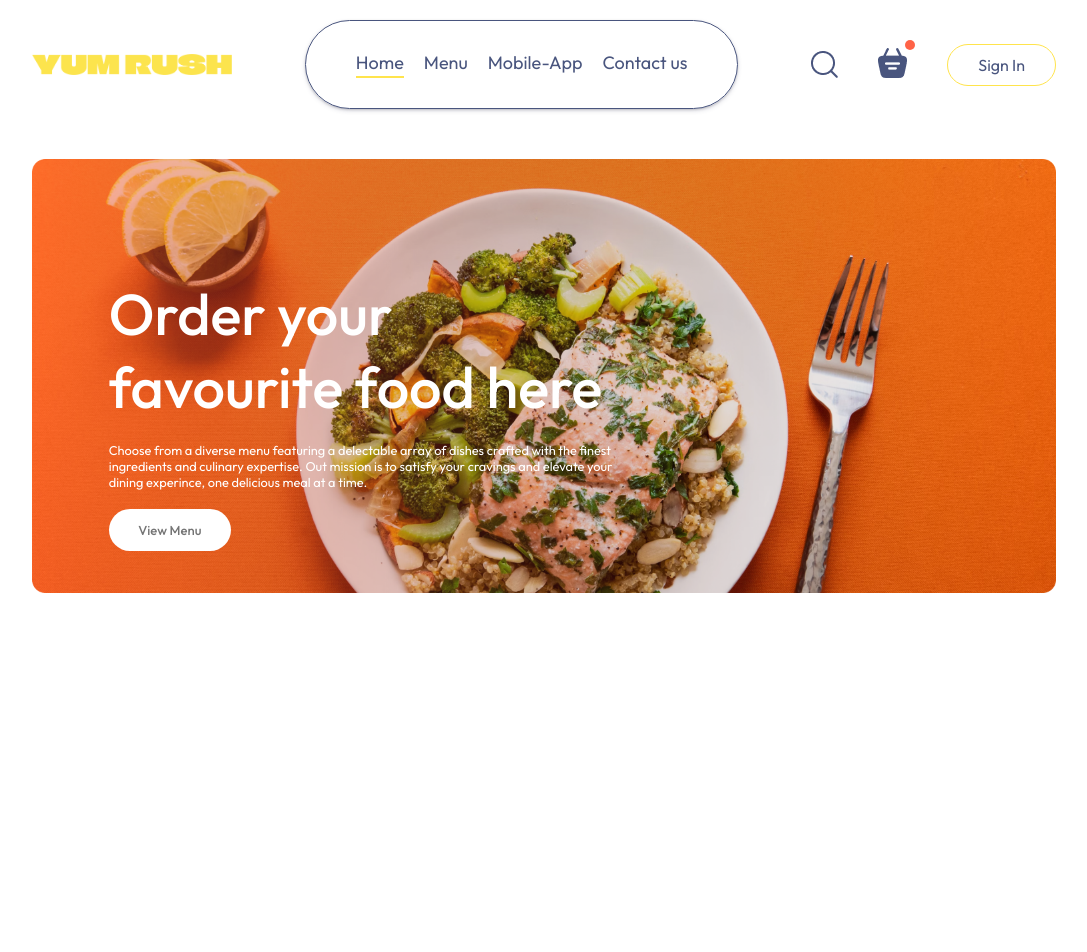
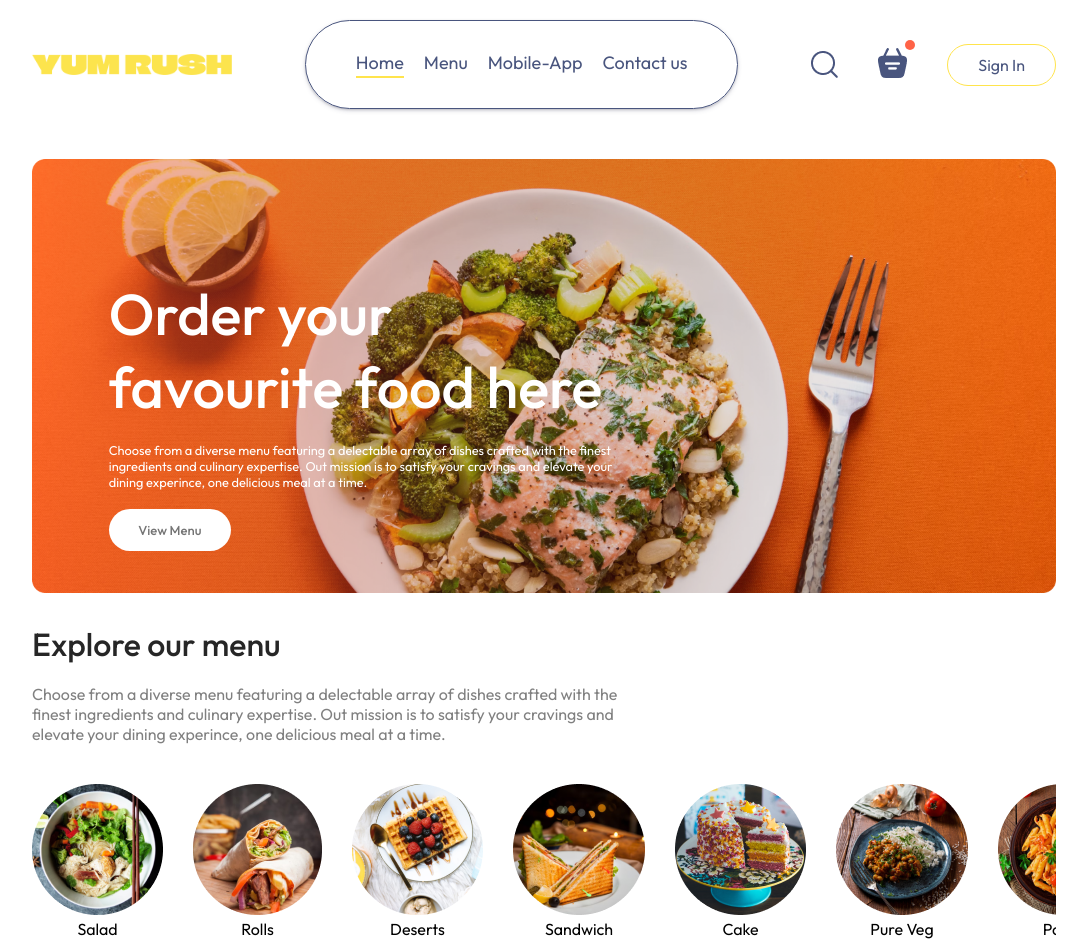
Before and after one commit to glen654/food-delivery, a React (Vite) app in the folder food-delivery-front-end/: page / in a window 1280 px wide. Shown: the top 952 px of the page, without its empty margins (96-1183 px from the left). Before the commit the page ends 800 px from the top, so only its background shows below. Built offline with nearby package versions, Linux system fonts and the light colour scheme.

Commit message:
implemented explore menu component

```diff
--- /dev/null
+++ b/food-delivery-front-end/src/components/exploreMenu/ExploreMenu.jsx
@@ -0,0 +1,25 @@
+import React from 'react'
+import './exploreMenu.css'
+import {menu_list} from '../../assets/img/assets'
+
+const ExploreMenu = () => {
+  return (
+    <div className='explore-menu' id='explore-menu'>
+        <h1>Explore our menu</h1>
+        <p className='explore-menu-text'>Choose from a diverse menu featuring a delectable array of dishes crafted with the finest ingredients and culinary expertise.
+        Out mission is to satisfy your cravings and elevate your dining experince, one delicious meal at a time.</p>
+        <div className="explore-menu-list">
+            {menu_list.map((item,index)=>{
+                return (
+                    <div key={index} className="explore-menu-list-item">
+                        <img src={item.menu_image} alt="" />
+                        <p>{item.menu_name}</p>
+                    </div>
+                )
+            })}
+        </div>
+    </div>
+  )
+}
+
+export default ExploreMenu
--- /dev/null
+++ b/food-delivery-front-end/src/components/exploreMenu/exploreMenu.css
@@ -0,0 +1,29 @@
+.explore-menu{
+    display: flex;
+    flex-direction: column;
+    gap: 20px;
+}
+
+.explore-menu h1{
+    color: #262626;
+    font-weight: 500;
+}
+
+.explore-menu-text{
+    max-width: 60%;
+    color: #808080;
+}
+
+.explore-menu-list{
+    display: flex;
+    justify-content: space-between;
+    align-items: center;
+    gap: 30px;
+    text-align: center;
+    margin: 20px 0px;
+    overflow-x: scroll;
+}
+
+.explore-menu-list::-webkit-scrollbar{
+    display: none;
+}
--- a/food-delivery-front-end/src/index.css
+++ b/food-delivery-front-end/src/index.css
@@ -21,6 +21,24 @@
   margin: auto;
 }
 
+::-webkit-scrollbar {
+  width: 8px;
+}
+
+::-webkit-scrollbar-track {
+  background: #f1f1f1;
+}
+
+
+::-webkit-scrollbar-thumb {
+  background: tomato;
+}
+
+
+::-webkit-scrollbar-thumb:hover {
+  background: rgba(255, 99, 71, 0.904);
+}
+
 @keyframes fadeIn{
   0%{
     opacity: 0;
--- a/food-delivery-front-end/src/pages/home/Home.jsx
+++ b/food-delivery-front-end/src/pages/home/Home.jsx
@@ -1,11 +1,13 @@
 import React from 'react'
 import './home.css'
 import Header from '../../components/header/Header'
+import ExploreMenu from '../../components/exploreMenu/ExploreMenu'
 
 const Home = () => {
   return (
     <div>
       <Header/>
+      <ExploreMenu/>
     </div>
   )
 }
```
